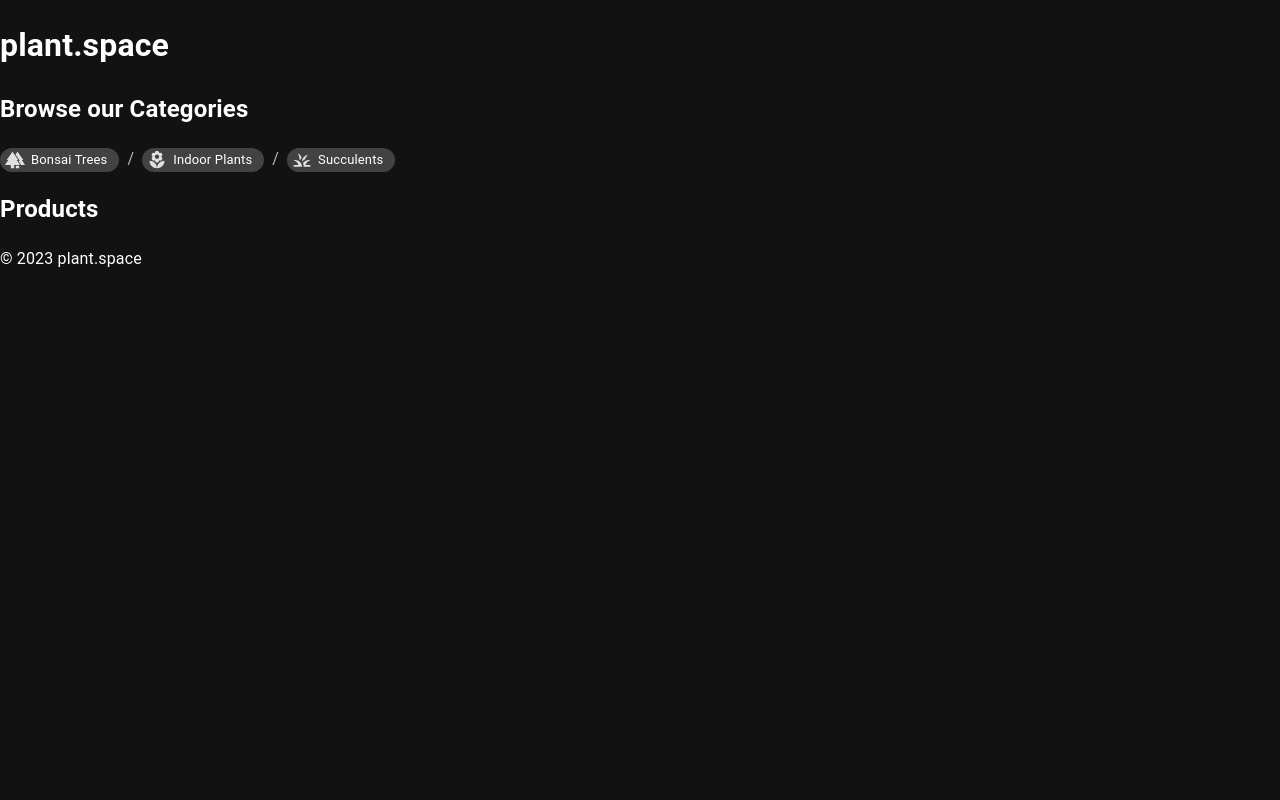
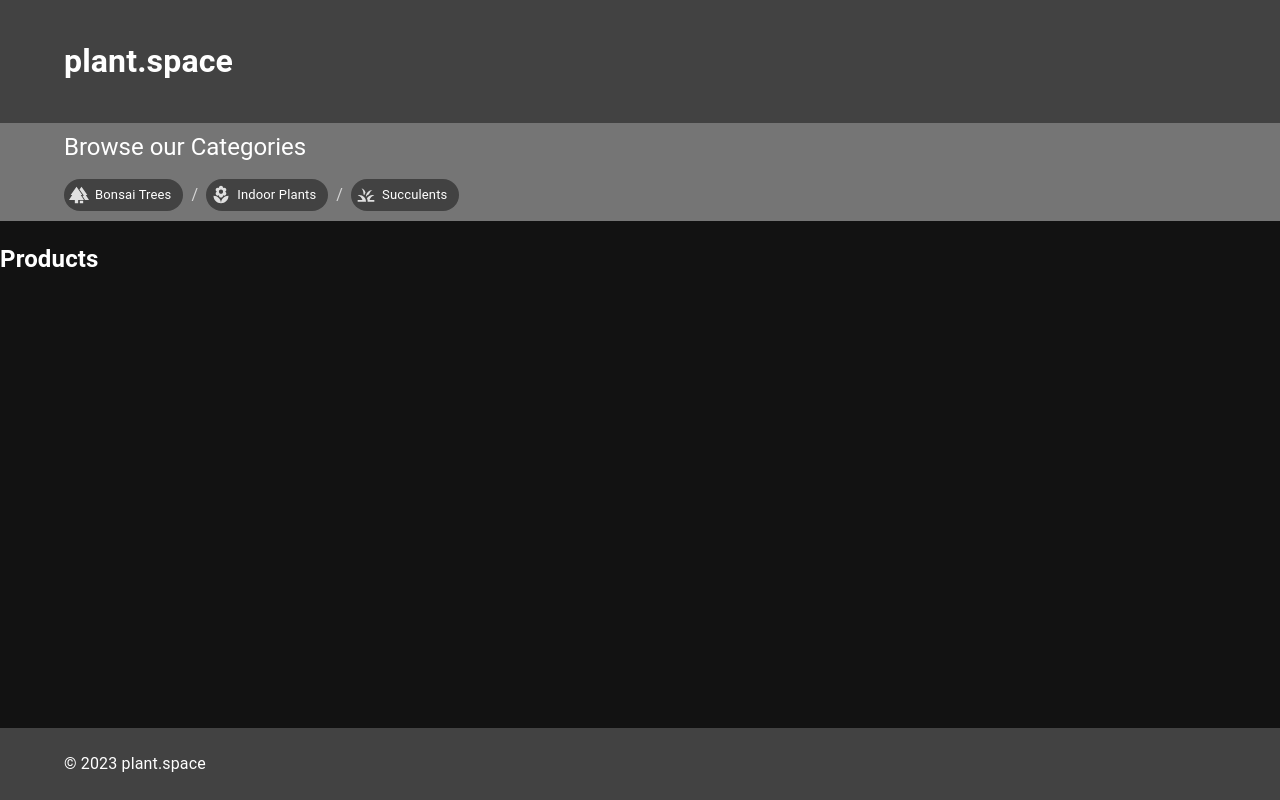
Before and after one commit to dustinapodaca/StoreFront, a React (Create React App) app: page / in a window 1280 px wide. Built offline with nearby package versions, Linux system fonts and the light colour scheme.

Commit message:
updated styling and categories

```diff
--- a/src/Components/Categories/index.jsx
+++ b/src/Components/Categories/index.jsx
@@ -4,10 +4,13 @@ import { connect } from 'react-redux';
 //MUI
 import { emphasize, styled } from "@mui/material/styles";
 import Breadcrumbs from "@mui/material/Breadcrumbs";
+import Box from "@mui/material/Box";
+import Container from "@mui/material/Container";
 import Chip from "@mui/material/Chip";
 import ForestIcon from '@mui/icons-material/Forest';
 import LocalFloristIcon from '@mui/icons-material/LocalFlorist';
 import GrassIcon from '@mui/icons-material/Grass';
+import { Typography } from '@mui/material';
 
 const StyledBreadcrumb = styled(Chip)(({ theme }) => {
   const backgroundColor =
@@ -16,7 +19,6 @@ const StyledBreadcrumb = styled(Chip)(({ theme }) => {
       : theme.palette.grey[800];
   return {
     backgroundColor,
-    height: theme.spacing(3),
     color: theme.palette.text.primary,
     fontWeight: theme.typography.fontWeightRegular,
     "&:hover, &:focus": {
@@ -37,10 +39,26 @@ const mapStateToProps = (state) => {
 };
 
 const Categories = (props) => {
-
   return (
     <>
-      <h2>Browse our Categories</h2>
+      <Box
+        component="nav"
+        sx={{
+          py: 1,
+          px: 2,
+          width: "100%",
+          paddingBottom: "10px",
+          backgroundColor: (theme) =>
+            theme.palette.mode === "light"
+
+              ? theme.palette.grey[100]
+              : theme.palette.grey[600],
+        }}
+      >
+        <Container>
+          <Typography variant="h5" component="h5" sx={{ mb: 2 }}>
+            Browse our Categories
+          </Typography>
           <Breadcrumbs aria-label="breadcrumb">
             <StyledBreadcrumb
               component="a"
@@ -74,6 +92,8 @@ const Categories = (props) => {
               }}
             />
           </Breadcrumbs>
+        </Container>
+      </Box>
     </>
   );
 }
--- a/src/Components/Footer/index.jsx
+++ b/src/Components/Footer/index.jsx
@@ -1,11 +1,31 @@
 import React from 'react' ;
+import CssBaseline from "@mui/material/CssBaseline";
+import Box from "@mui/material/Box";
+import Container from "@mui/material/Container";
 
 const Footer = () => {
   return (
     <>
-      <footer>
-        <p>&copy; 2023 plant.space</p>
-      </footer>
+      <CssBaseline />
+      <Box
+        component="footer"
+        sx={{
+          py: 1,
+          px: 2,
+          bottom: 0,
+          width: "100%",
+          position: "fixed",
+          mt: "auto",
+          backgroundColor: (theme) =>
+            theme.palette.mode === "light"
+              ? theme.palette.grey[200]
+              : theme.palette.grey[800],
+        }}
+      >
+        <Container>
+          <p>&copy; 2023 plant.space</p>
+        </Container>
+      </Box>
     </>
   );
 }
--- a/src/Components/Header/index.jsx
+++ b/src/Components/Header/index.jsx
@@ -1,13 +1,30 @@
-import React from 'react';
+import React from "react";
+import CssBaseline from "@mui/material/CssBaseline";
+import Box from "@mui/material/Box";
+import Container from "@mui/material/Container";
 
 const Header = () => {
   return (
     <>
-      <header>
-        <h1>plant.space</h1>
-      </header>
+      <CssBaseline />
+      <Box
+        component="header"
+        sx={{
+          py: 2,
+          px: 2,
+          width: "100%",
+          backgroundColor: (theme) =>
+            theme.palette.mode === "light"
+              ? theme.palette.grey[200]
+              : theme.palette.grey[800],
+        }}
+      >
+        <Container>
+          <h1>plant.space</h1>
+        </Container>
+      </Box>
     </>
   );
-}
+};
 
 export default Header;
```
Lines whose indentation alone changed are shown as unchanged.
